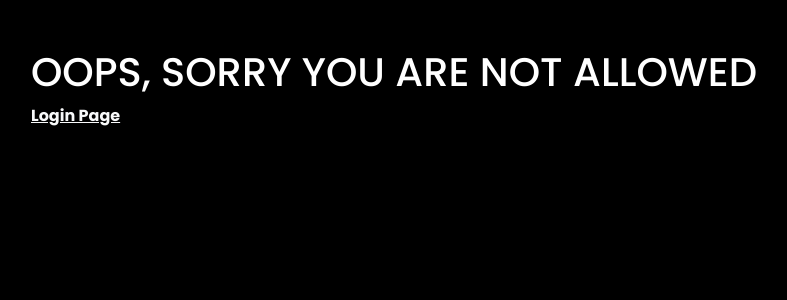
After one commit to HimSha98/Employee_attendance, a PHP site: page /employee_attendance/login-error.php in a window 1280 px wide. The commit adds this page. Shown: the top 300 px of the page, without its empty margins (51-838 px from the left). Run offline with PHP 8.4, Linux system fonts and the light colour scheme; a stand-in replaces the project's code that opens the database connection.

Commit message:
ADDED LOGIN ERROR PAGE

```diff
--- /dev/null
+++ b/login-error.php
@@ -0,0 +1,10 @@
+<?php include 'includes/header.php'; ?>
+<div class="container mt-5">
+    <div class="row">
+        <div class="col-12">
+            <h1>OOPS, SORRY YOU ARE NOT ALLOWED</h1>
+        </div>
+        <a href="/employee_attendance/index.php" class="text-light fw-bold">Login Page</a>
+    </div>
+</div>
+<?php include 'includes/footer.php'; ?>
--- a/login.php
+++ b/login.php
@@ -1,4 +1,5 @@
 <?php
+ob_start();
 include 'database/db.php';
 session_start();
 
@@ -17,7 +18,8 @@ if ($_SERVER['REQUEST_METHOD'] == 'POST') {
         $_SESSION['username'] = $username;
         header('Location: dashboard.php');
     } else {
-        echo "Invalid credentials!";
+        // echo "Invalid credentials!";
+        header("Location: http://localhost/employee_attendance/login-error.php");
     }
 
     $stmt->close();
```
